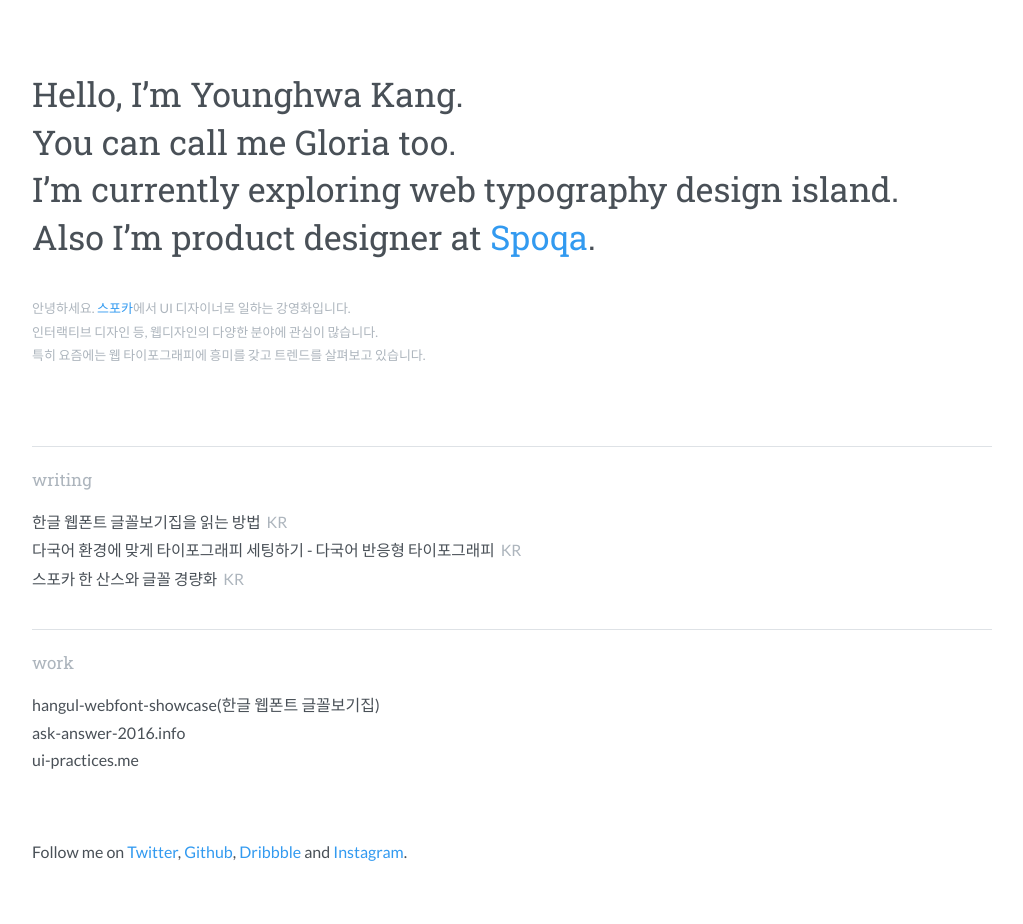
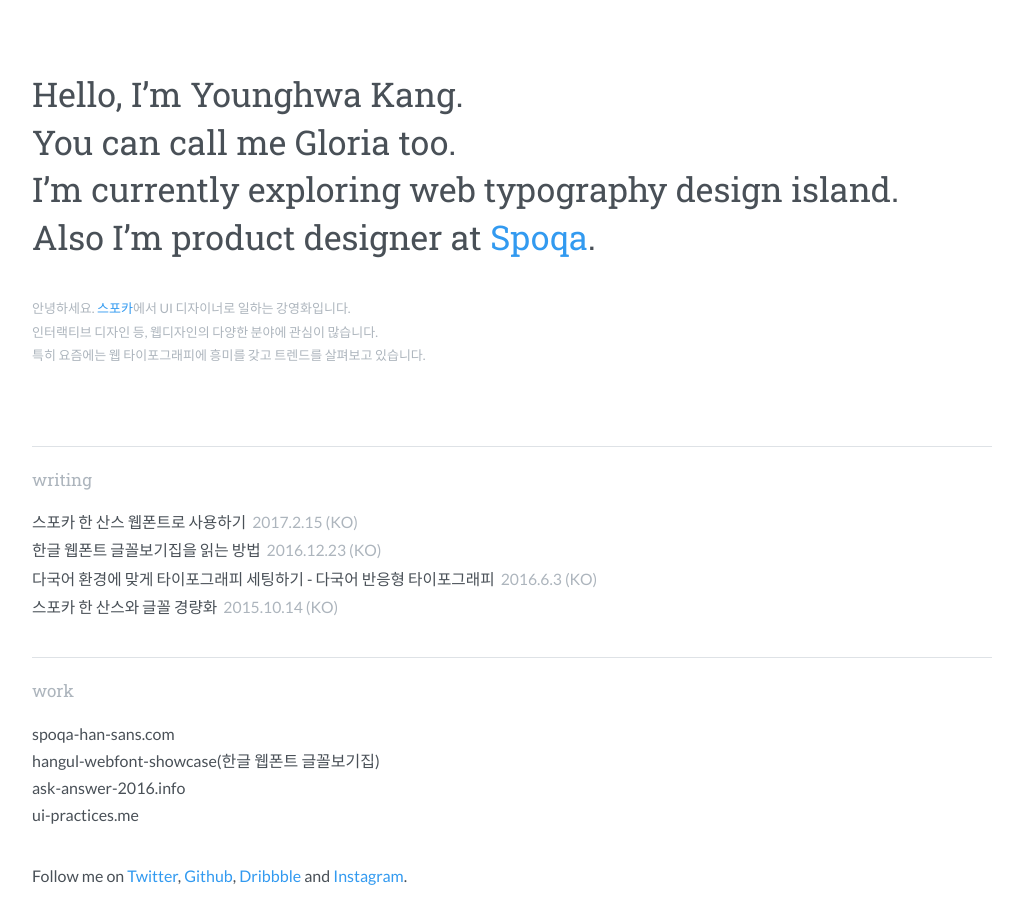
Before and after one commit to young-hwa/young-hwa.github.io, a Jekyll site: the page built from index.html, in a window 1280 px wide. Shown: the whole page, without its empty margins (128-1151 px from the left). Built offline with Jekyll 4.4.1, drawn with Linux system fonts in a browser that asks for light colours; before the commit the page ends 900 px from its top, so only the background shows below that.

Commit message:
Add new post, worked log at index page.

```diff
--- a/_layouts/default.html
+++ b/_layouts/default.html
@@ -16,14 +16,16 @@
           <div class="main__list main__list__writing">
             <div>writing</div>
             <ul>
-              <li><a href="http://youngkang.me/2016/12/23/hangul-webfont-showcase">한글 웹폰트 글꼴보기집을 읽는 방법</a><span>KR</span></li>
-              <li><a href="https://spoqa.github.io/2016/06/03/localize-type-setting.html" target="_blank">다국어 환경에 맞게 타이포그래피 세팅하기 - 다국어 반응형 타이포그래피</a><span>KR</span></li>
-              <li><a href="https://spoqa.github.io/2015/10/14/making-spoqa-han-sans.html" target="_blank">스포카 한 산스와 글꼴 경량화</a><span>KR</span></li>
+              <li><a href="https://spoqa.github.io/2017/02/15/using-shs-as-webfonts.html">스포카 한 산스 웹폰트로 사용하기</a><span>2017.2.15 (KO)</span></li>
+              <li><a href="http://youngkang.me/2016/12/23/hangul-webfont-showcase">한글 웹폰트 글꼴보기집을 읽는 방법</a><span>2016.12.23 (KO)</span></li>
+              <li><a href="https://spoqa.github.io/2016/06/03/localize-type-setting.html" target="_blank">다국어 환경에 맞게 타이포그래피 세팅하기 - 다국어 반응형 타이포그래피</a><span>2016.6.3 (KO)</span></li>
+              <li><a href="https://spoqa.github.io/2015/10/14/making-spoqa-han-sans.html" target="_blank">스포카 한 산스와 글꼴 경량화</a><span>2015.10.14 (KO)</span></li>
             </ul>
             </div>
           <div class="main__list">
             <div>work</div>
             <ul>
+              <li><a href="https://spoqa.github.io/spoqa-han-sans/">spoqa-han-sans.com</a></li>
               <li><a href="http://youngkang.me/hangul-webfont-showcase/" target="_blank">hangul-webfont-showcase(한글 웹폰트 글꼴보기집)</a></li>
               <li><a href="http://ask-answer-2016.info/" target="_blank">ask-answer-2016.info</a></li>
               <li><a href="http://ui-practices.me/" target="_blank">ui-practices.me</a></li>
```
